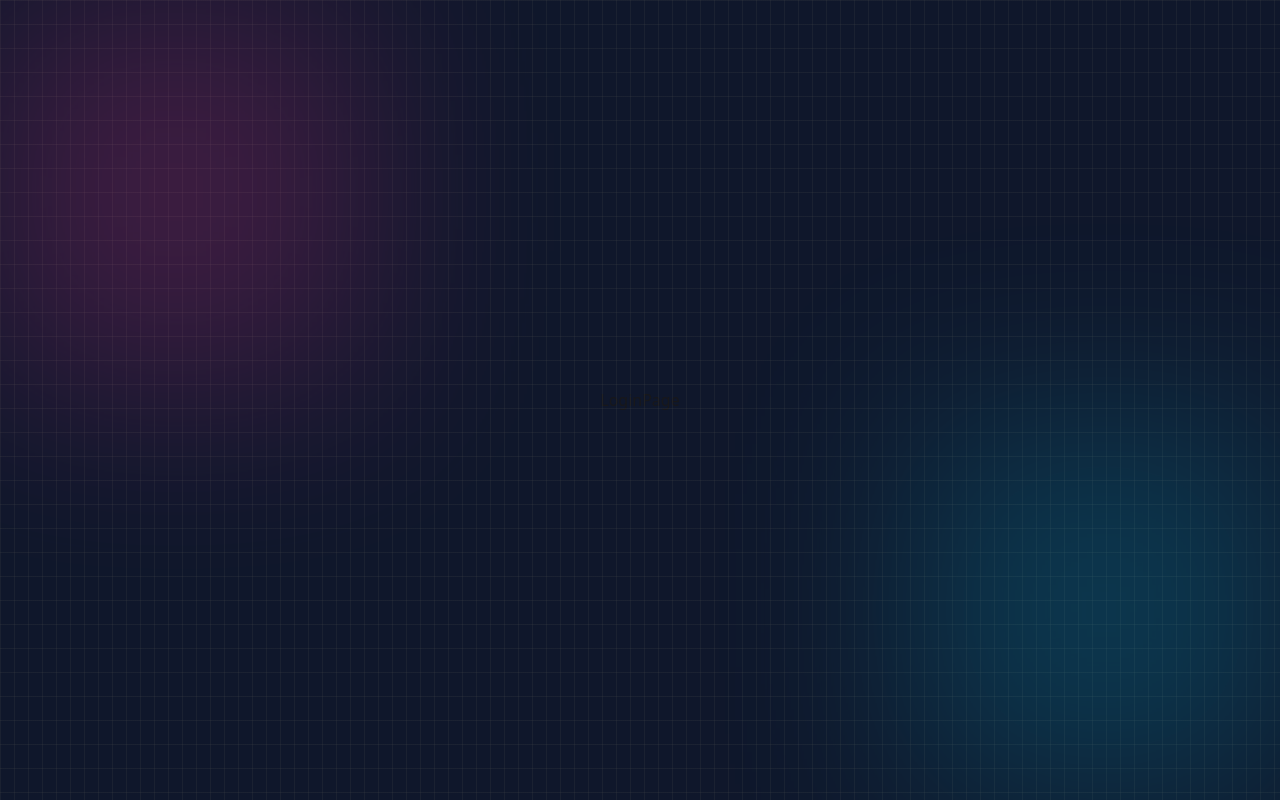
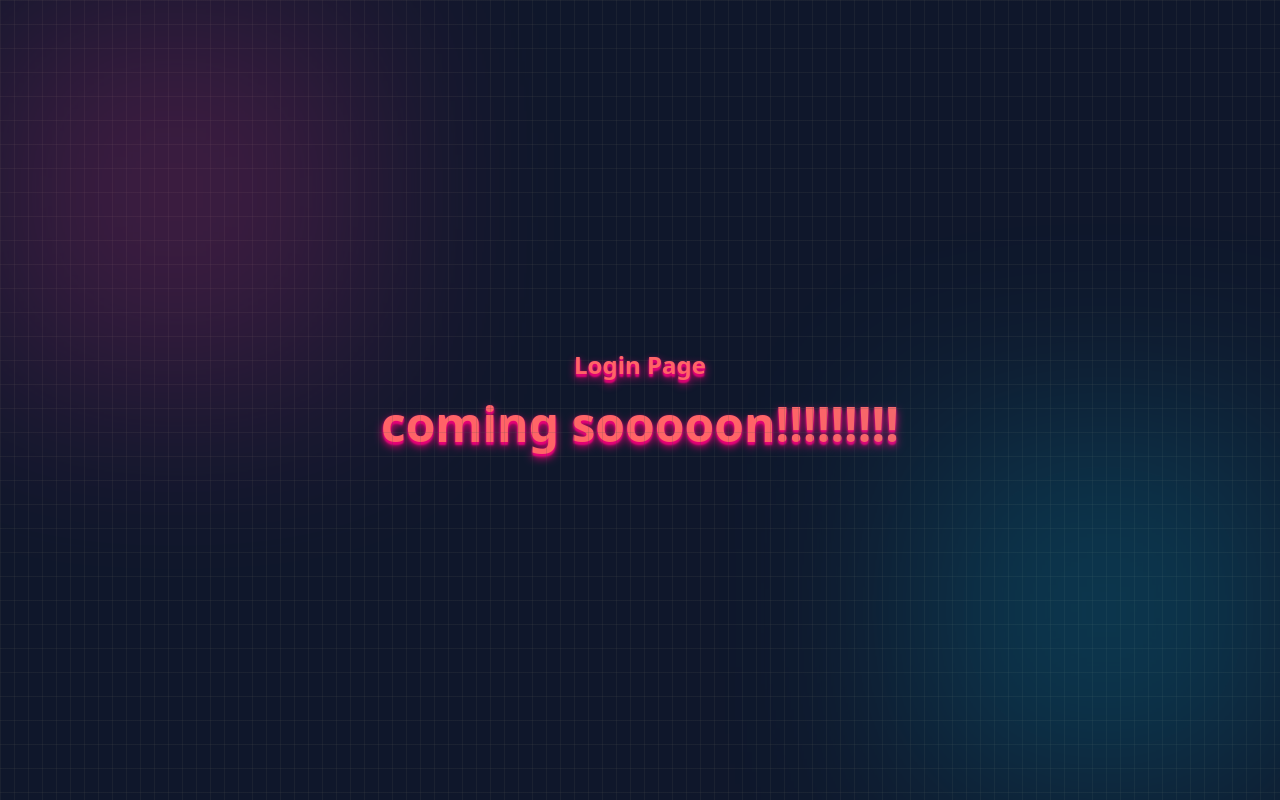
Before and after one commit to GirdharGopalGG/communi.chat, a React (Vite) app in the folder frontend/: page /login in a window 1280 px wide. Built offline with nearby package versions, Linux system fonts and the light colour scheme; no server answers.

Commit message:
fixed production issue

```diff
--- a/frontend/src/pages/ChatPage.jsx
+++ b/frontend/src/pages/ChatPage.jsx
@@ -3,7 +3,7 @@ function ChatPage(){
         <div class="max-w-fit w-full p-4 text-center ">
 
         <div className="  text-shadow-pink-600 text-red-400 text-5xl  text-shadow-lg m-4 font-semibold">
-           < div className=" text-2xl animate-bounce pb-4"> ChatPage</div> coming sooooon!!!!!!!!!
+           < div className=" text-2xl animate-bounce pb-4"> Chat Page</div> coming sooooon!!!!!!!!!
             TYSMMMMMMMMM <span className="text-3xl ">for logging in</span> <div className=" pt-8 text-7xl  animate-ping-smooth transition-all duration-200 ">💖💖</div>
         </div>
         </div>
--- a/frontend/src/pages/LoginPage.jsx
+++ b/frontend/src/pages/LoginPage.jsx
@@ -1,7 +1,10 @@
 function LoginPage(){
     return(
-        <div>
-            LoginPage
+        <div class="max-w-fit w-full p-4 text-center ">
+
+        <div className="  text-shadow-pink-600 text-red-400 text-5xl  text-shadow-lg m-4 font-semibold">
+           < div className=" text-2xl animate-bounce pb-4"> Login Page</div> coming sooooon!!!!!!!!!
+        </div>
         </div>
     )
 }
--- a/frontend/src/pages/SignupPage.jsx
+++ b/frontend/src/pages/SignupPage.jsx
@@ -10,7 +10,6 @@ function SignupPage(){
     const {isSigningUp, signUp} = useAuthStore()
 
     const [formData, setFormData] = useState({fullName:'', email:'', password:''})
-    // const {}
 
     const submitForm = (e)=>{
         e.preventDefault()
@@ -27,7 +26,7 @@ function SignupPage(){
                     {/* FORM COLUMN - LEFT SIDE */}
 
                     <div className="md:w-1/2 p-8 flex flex-col items-center justify-center md:border-r border-slate-600/50">
-                        <div className="text-center mb-4">
+                        <div className="text-center mb-8">
                             <MessageCircle className="text-slate-400 mx-auto size-12 mb-4"/>
                             <h2 className="text-2xl text-slate-200 font-bold">Create account</h2>
                             <p className="text-slate-400">Sign up for a new account</p>
```
Also changed, not shown: 1 other file (tests, documents, lock files or other folders).
